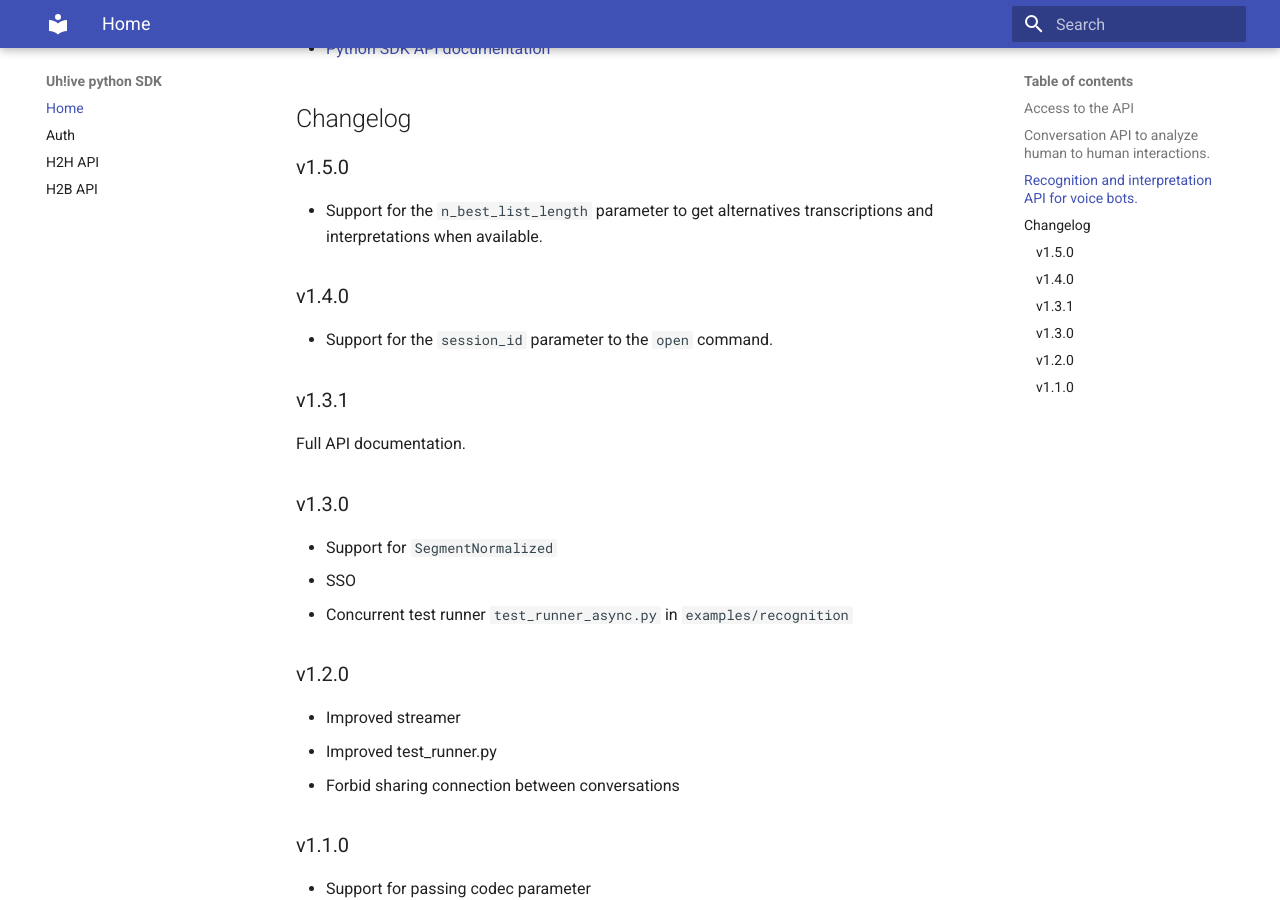
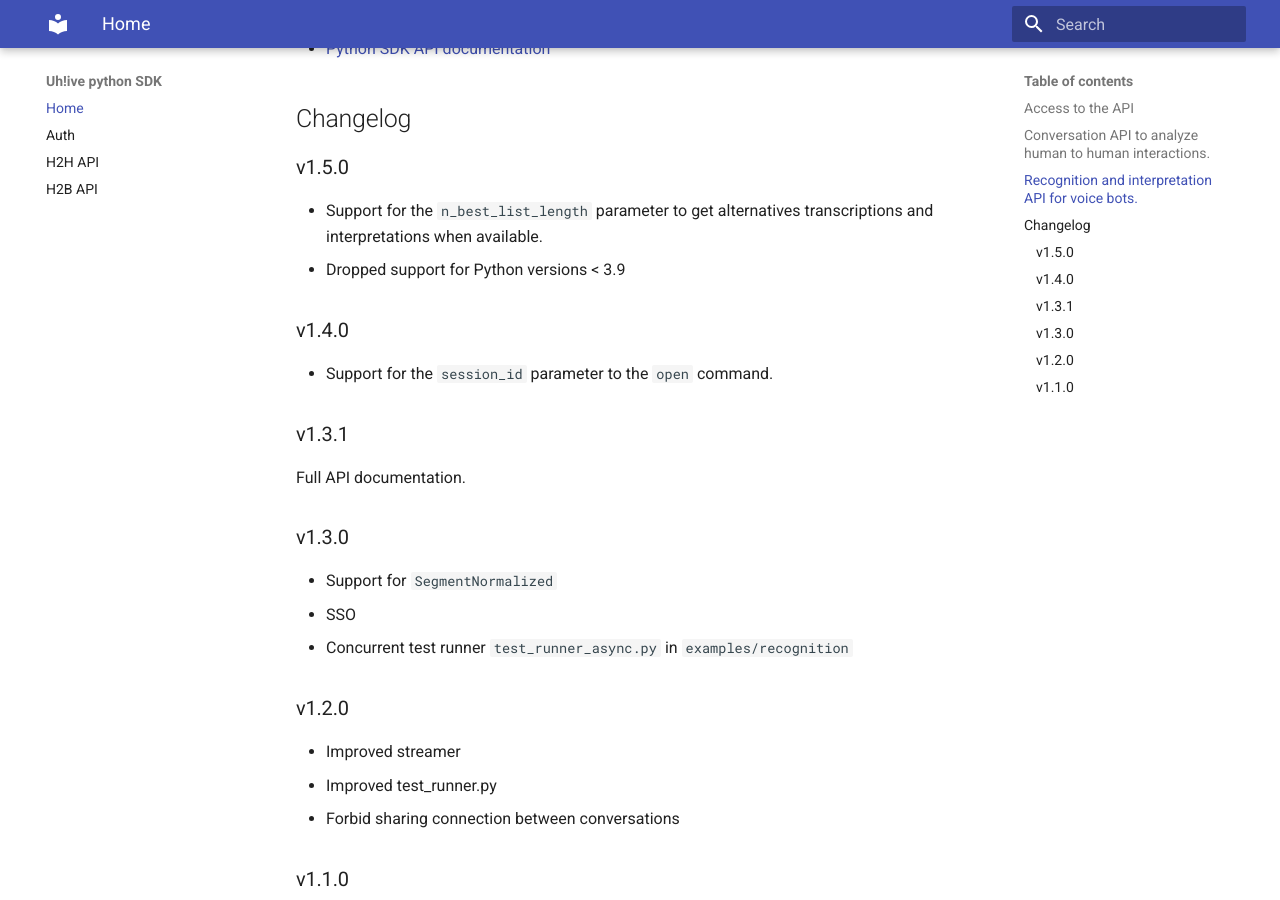
Before and after one commit to uhlive/python-sdk, an MkDocs documentation site: the page built from docs/index.md, in a window 1280 px wide and 900 px high, scrolled down 1872 px. Built offline with MkDocs 1.6.1 and Material for MkDocs 9.7.7, drawn with Linux system fonts in a browser that asks for light colours.

Commit message:
updated changelog.

```diff
--- a/docs/index.md
+++ b/docs/index.md
@@ -88,6 +88,7 @@ Also known as the human to bot (H2B) stream API.
 
 * Support for the `n_best_list_length` parameter to get alternatives transcriptions and interpretations
   when available.
+* Dropped support for Python versions < 3.9
 
 ### v1.4.0
 
```
